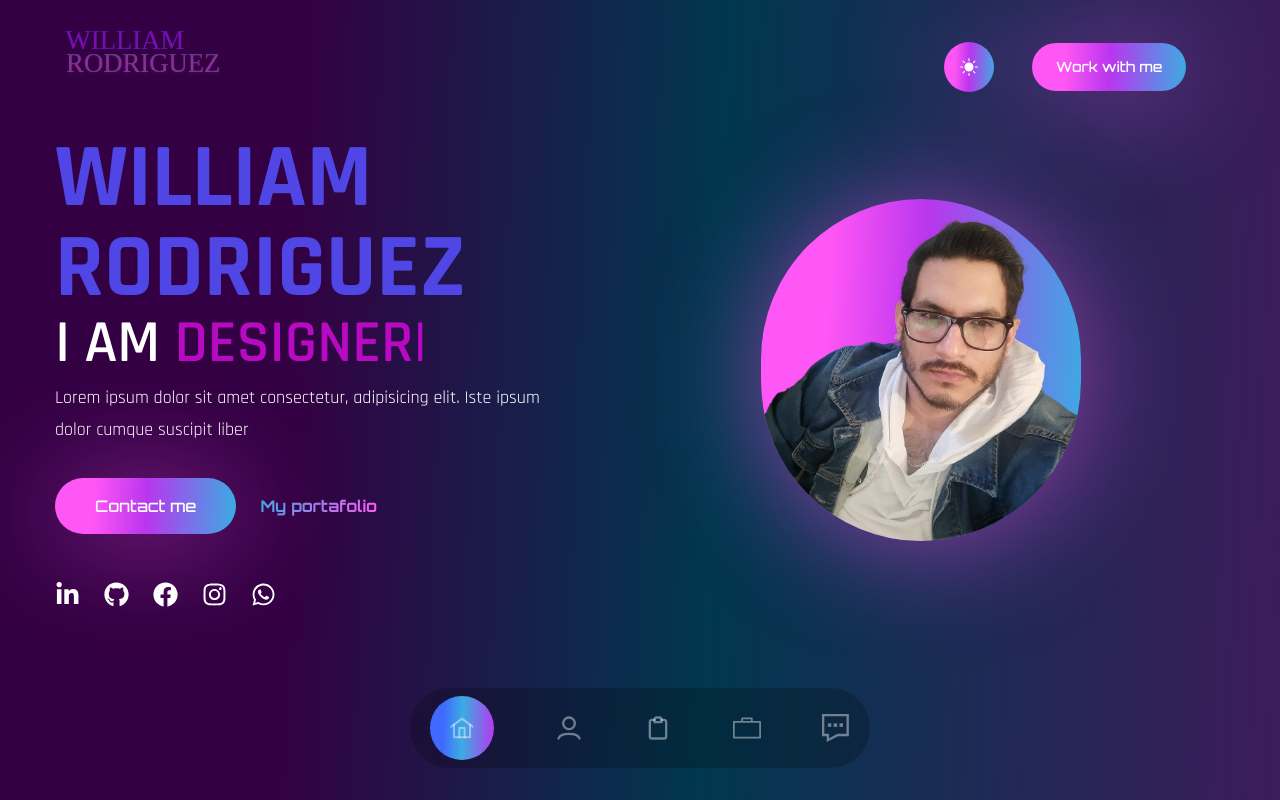
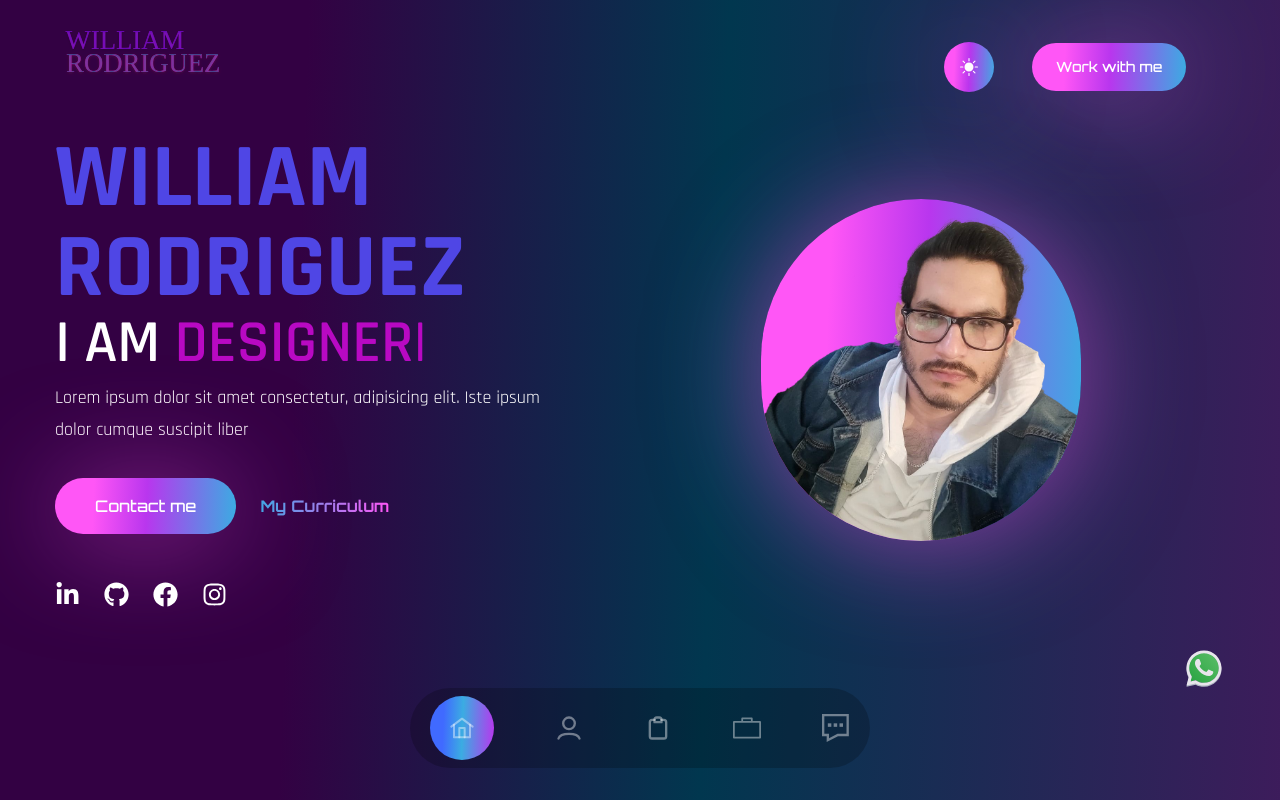
Before and after one commit to WILLIAMJRR/portafolio, a React (Vite) app: page / in a window 1280 px wide. Shown: the top 800 px of the page. Built offline with nearby package versions, Linux system fonts and the light colour scheme; a web font is replaced by a local one.

Commit message:
modificacion

```diff
--- a/src/App.jsx
+++ b/src/App.jsx
@@ -7,6 +7,7 @@ import About from './components/About';
 import Services from './components/Services';
 import Work from './components/Work';
 import Contact from './components/Contact';
+import Footer from './components/Footer';
 
 function App() {
   //theme state
@@ -20,6 +21,7 @@ function App() {
       <Services />
       <Work />
       <Contact />
+      <Footer/>
     </div>
   );
 }
--- a/src/components/Banner.jsx
+++ b/src/components/Banner.jsx
@@ -7,7 +7,6 @@ import {
   FaInstagram,
   FaFacebook,
   FaLinkedinIn,
-  FaWhatsapp
 } from 'react-icons/fa';
 //type animation
 import { TypeAnimation } from 'react-type-animation';
@@ -15,6 +14,8 @@ import { TypeAnimation } from 'react-type-animation';
 import { motion } from 'framer-motion';
 //variantes
 import { fadeIn } from '../variants';
+//
+import curriculum from '../assets/curriculum/CV.pdf';
 
 const Banner = () => {
   return (
@@ -71,8 +72,7 @@ const Banner = () => {
             >
               <button className='btn btn-lg '>Contact me</button>
               <a href='#' className='text-gradient btn-link'>
-                {' '}
-                My portafolio
+                My Curriculum
               </a>
             </motion.div>
             {/* socials */}
@@ -95,9 +95,6 @@ const Banner = () => {
               <a href=''>
                 <FaInstagram />
               </a>
-              <a href='https://wa.me/56962460426' target='_blank'>
-                <FaWhatsapp />
-              </a>
             </motion.div>
           </div>
 
--- /dev/null
+++ b/src/components/Footer.jsx
@@ -0,0 +1,9 @@
+import React from 'react'
+
+const Footer = () => {
+  return (
+    <div className='bg-accent/20 w-full h-[4.5rem]'></div>
+  )
+}
+
+export default Footer
--- a/src/components/Nav.jsx
+++ b/src/components/Nav.jsx
@@ -3,6 +3,7 @@ import home from '../assets/icon/logoHome.svg';
 import user from '../assets/icon/user-profile-account-person-svgrepo-com.svg';
 import board from '../assets/icon/clipboard-1-svgrepo-com.svg';
 import caseUser from '../assets/icon/case-svgrepo-com.svg';
+import Whatsapp from '../assets/icon/whatsapp-svgrepo-com.svg';
 import contact from '../assets/icon/contact-us-svgrepo-com.svg';
 
 //link
@@ -10,6 +11,15 @@ import { Link } from 'react-scroll';
 const Nav = () => {
   return (
     <nav className='fixed bottom-2 lg:bottom-8 w-full overflow-hidden z-50'>
+      <div className='relative h-[2.8rem]  '>
+        <a
+          className='absolute bottom-0  right-3 lg:right-14 animate-pulse '
+          href='https://wa.me/56962460426'
+          target='_blank'
+        >
+          <img className='w-10' src={Whatsapp} alt='' />
+        </a>
+      </div>
       <div className='container mx-auto'>
         {/* nav inner */}
         <div className='w-full bg-black/20 h-20 backdrop-blur-2*1 rounded-full max-w-[460px] mx-auto px-5 flex justify-between items-center '>
--- a/tailwind.config.js
+++ b/tailwind.config.js
@@ -27,7 +27,7 @@ module.exports = {
       },
       backgroundImage: {
         //sitedark: "url('./src/assets/img/site-bg.jpg')",
-        sitelight:"url('./src/assets/img/concepto-fondo-estudio-fondo-purpura-sitio-estudio-pendiente-ligera-vacia-abstracta-producto-fondo-liso-estudio.jpg')",
+       // sitelight:"url('./src/assets/img/concepto-fondo-estudio-fondo-purpura-sitio-estudio-pendiente-ligera-vacia-abstracta-producto-fondo-liso-estudio.jpg')",
         about: "url('./src/assets/img/311191014_1456031481562859_5057301907237021590_n.png')",
         services:"url('./src/assets/img/services.png')",
       },
```
Also changed, not shown: src/assets/icon/whatsapp-svgrepo-com.svg (added), 1 other file (tests, documents, lock files or other folders).
